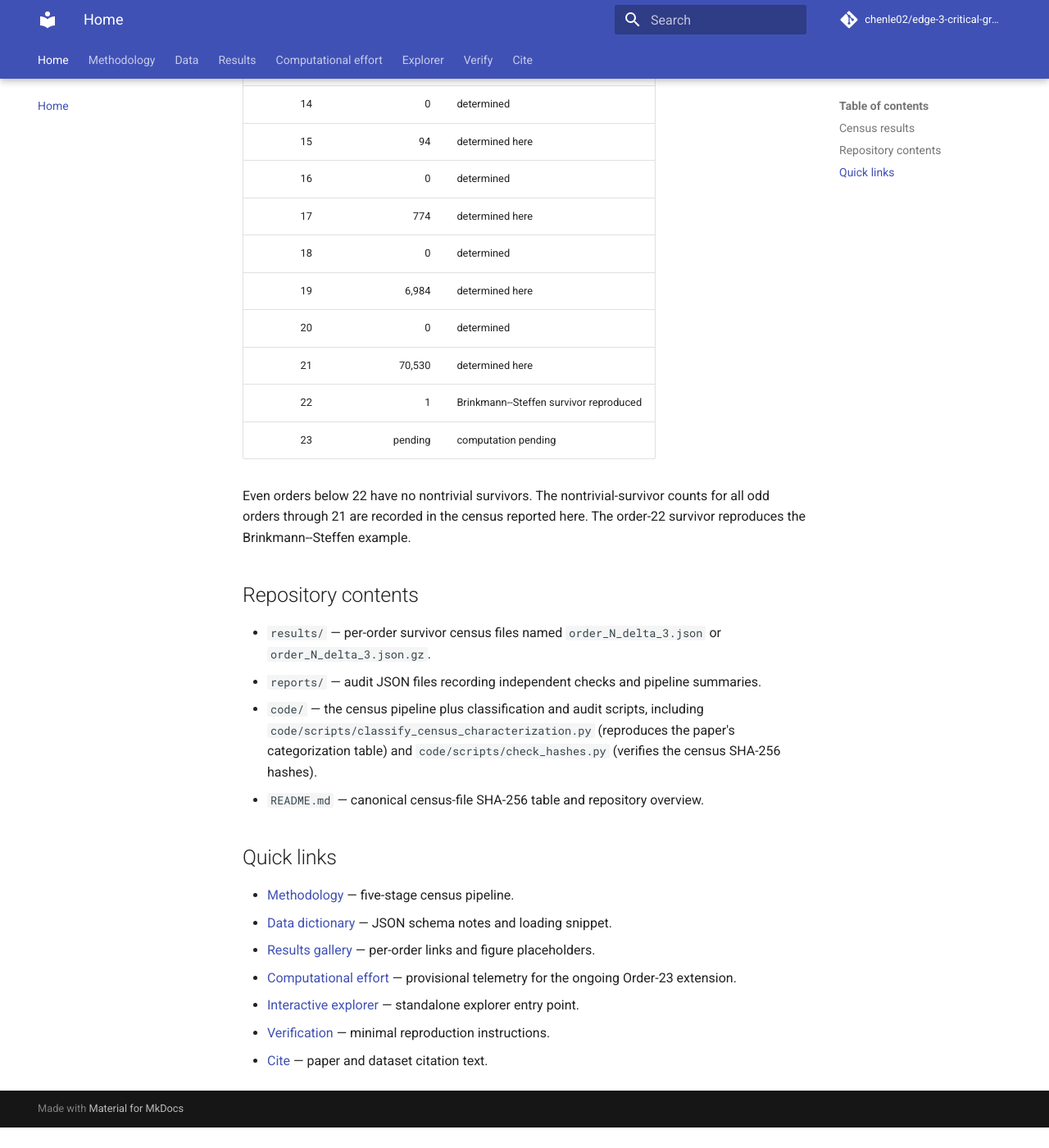
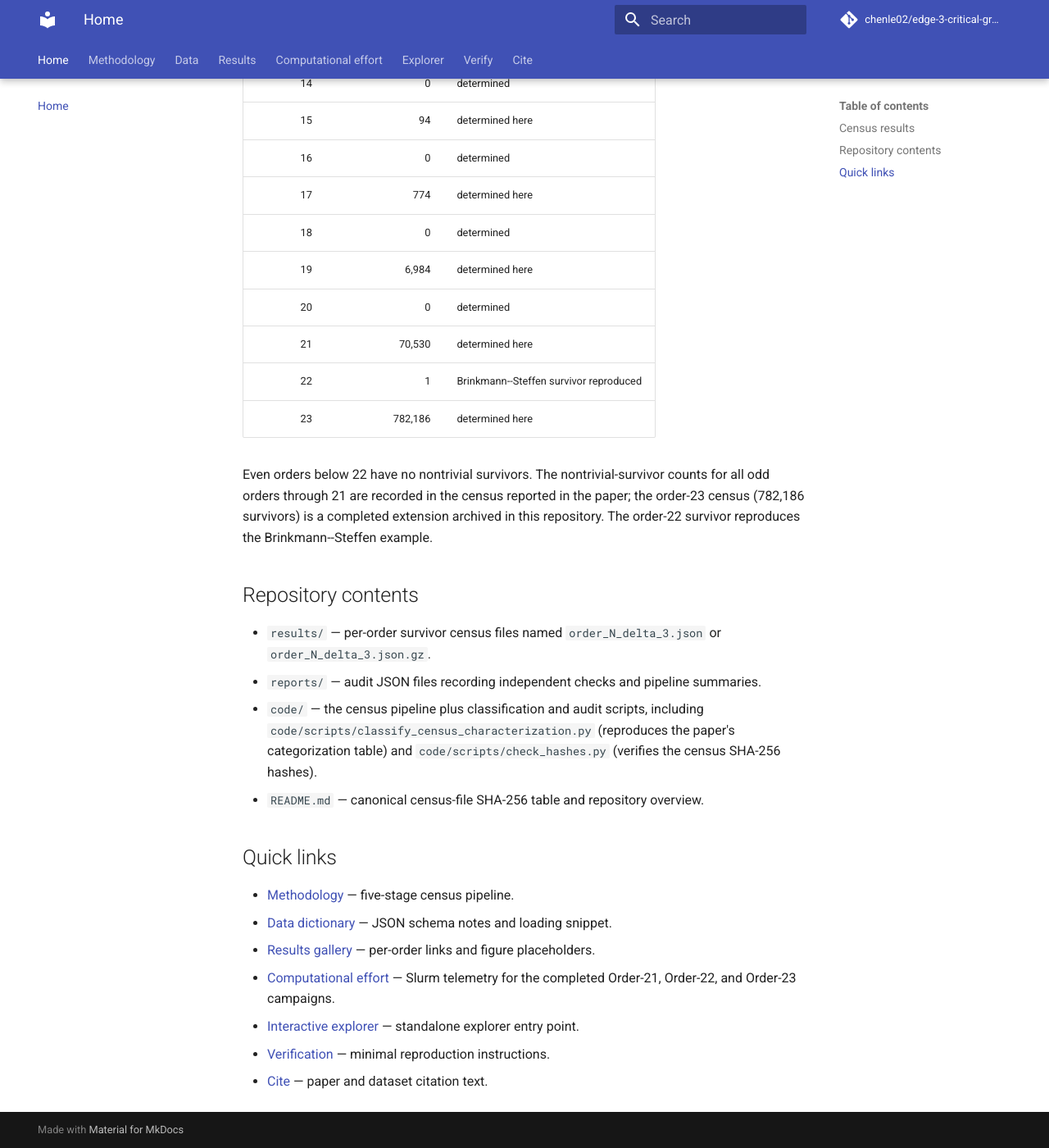
Before and after one commit to chenle02/edge-3-critical-graphs-data, an MkDocs documentation site: the page built from docs/index.md, in a window 1280 px wide and 1400 px high, scrolled down 1101 px. Shown: the whole window at 82% size. Built offline with MkDocs 1.6.1 and Material for MkDocs 9.7.7, drawn with Linux system fonts in a browser that asks for light colours; comment, search, counter and statistics services are not loaded; before the commit the page ends 2476 px from its top, so only the background shows below that; some of the changed text lies outside the part shown.

Commit message:
docs/data: propagate Order-23 completion across remaining stale spots
The v1.2.0 census release left several spots still describing Order 23 as
pending/ongoing. This clears them:
- docs/index.md: census table row 23 pending -> 782,186 determined; drop
  'marked pending' intro; effort link 'ongoing/provisional' -> completed.
- docs/results.md: add Order 23 section (782,186 + clause counts); fix
  order-22 census-file link to .json.gz.
- reports/census_characterization_classification.{json,md}: add Order 23
  clause counts (a=672,397 b=71,812 c=11,260 d=26,717 e=0, sum-check PASS);
  now covers orders 13-23.
- classify_census_characterization.py DEFAULT_ORDERS + render_graphs.py
  orders_needed + README/docs reproduce commands: include 23.
- README abstract: add one sentence noting the repo archives the Order-23
  census as an extension beyond the paper's through-22 scope.
CI hash check passes (all 8 orders OK).

````diff
--- a/docs/index.md
+++ b/docs/index.md
@@ -9,7 +9,7 @@ A **nontrivial edge-chromatic 3-critical graph** here means a graph that is conn
 
 ## Census results
 
-The table records the number of nontrivial survivors for each order in the public census range. Orders 20 and 23 are intentionally marked pending.
+The table records the number of nontrivial survivors for each order in the public census range.
 
 | Order | Nontrivial survivors | Status |
 |---:|---:|---|
@@ -32,9 +32,9 @@ The table records the number of nontrivial survivors for each order in the publi
 | 20 | 0 | determined |
 | 21 | 70,530 | determined here |
 | 22 | 1 | Brinkmann--Steffen survivor reproduced |
-| 23 | pending | computation pending |
+| 23 | 782,186 | determined here |
 
-Even orders below 22 have no nontrivial survivors. The nontrivial-survivor counts for all odd orders through 21 are recorded in the census reported here. The order-22 survivor reproduces the Brinkmann--Steffen example.
+Even orders below 22 have no nontrivial survivors. The nontrivial-survivor counts for all odd orders through 21 are recorded in the census reported in the paper; the order-23 census (782,186 survivors) is a completed extension archived in this repository. The order-22 survivor reproduces the Brinkmann--Steffen example.
 
 ## Repository contents
 
@@ -48,7 +48,7 @@ Even orders below 22 have no nontrivial survivors. The nontrivial-survivor count
 - [Methodology](methodology.md) — five-stage census pipeline.
 - [Data dictionary](data.md) — JSON schema notes and loading snippet.
 - [Results gallery](results.md) — per-order links and figure placeholders.
-- [Computational effort](computational-effort.md) — provisional telemetry for the ongoing Order-23 extension.
+- [Computational effort](computational-effort.md) — Slurm telemetry for the completed Order-21, Order-22, and Order-23 campaigns.
 - [Interactive explorer](explorer.md) — standalone explorer entry point.
 - [Verification](verify.md) — minimal reproduction instructions.
 - [Cite](cite.md) — paper and dataset citation text.
--- a/docs/verify.md
+++ b/docs/verify.md
@@ -11,7 +11,7 @@ pip install -r code/requirements.txt
 # verify the census files against the recorded SHA-256 hashes:
 python code/scripts/check_hashes.py --readme README.md --results-dir results
 # reproduce the paper's census categorization by characterization clauses:
-python code/scripts/classify_census_characterization.py --orders 13 15 17 19 21 22
+python code/scripts/classify_census_characterization.py --orders 13 15 17 19 21 22 23
 ```
 
 The classification script asserts that the clauses (a)-(e) of the
````
Also changed, not shown: README.md (+5 -1 lines), docs/results.md (+8 -1 lines), reports/census_characterization_classification.md (+1 -0 lines), 3 other files.
